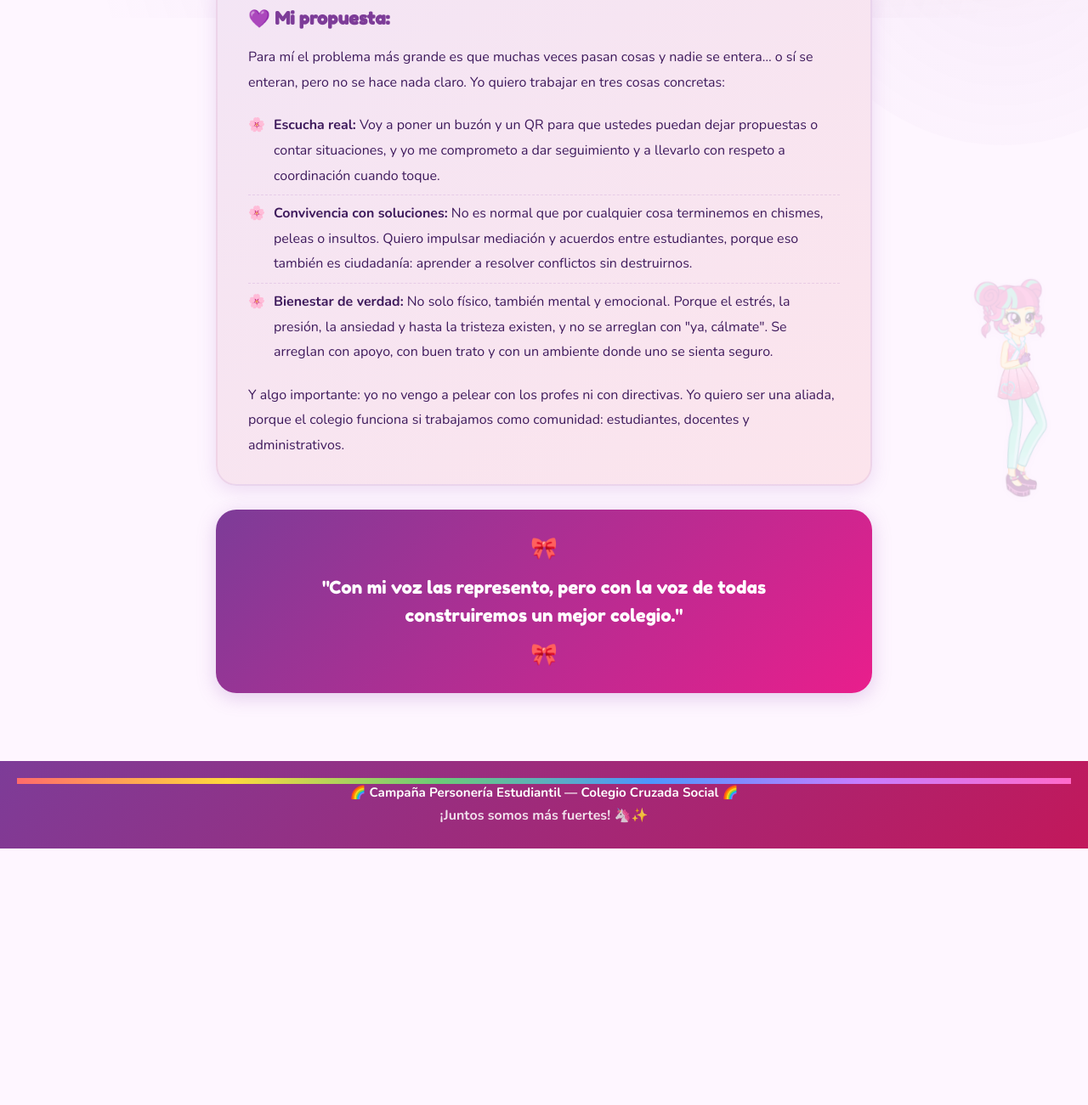
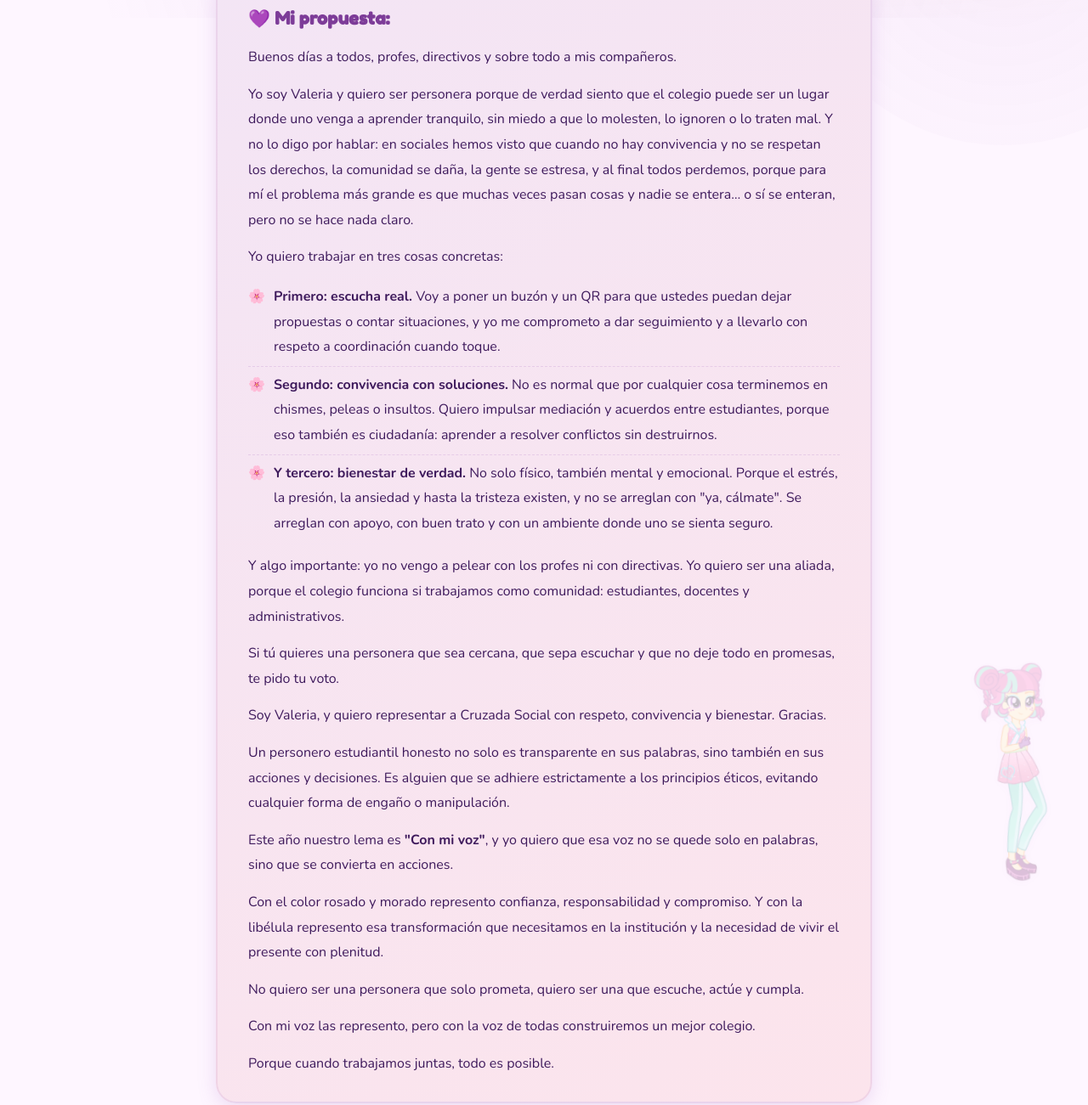
Before and after one commit to arolong/Valeria-personera, a website built with Vite: page discurso.html in a window 1280 px wide. Shown: the part 779-2080 px from the top of the page at 85% size. Before the commit the page ends 1778 px from the top, so only its background shows below. Built offline with nearby package versions, Linux system fonts and the light colour scheme.

Commit message:
Restaurar contenido del discurso, solo eliminar titulo Valeria Te Escucha

```diff
--- a/discurso.html
+++ b/discurso.html
@@ -51,29 +51,66 @@
     <div class="content-card accent-card">
       <h3>💜 Mi propuesta: </h3>
       <p>
-        Para mí el problema más grande es que muchas veces pasan cosas y nadie se entera… o sí se enteran,
-        pero no se hace nada claro. Yo quiero trabajar en tres cosas concretas:
+        Buenos días a todos, profes, directivos y sobre todo a mis compañeros.
       </p>
-      <ul style="margin-top:14px;">
+      <p style="margin-top:14px;">
+        Yo soy Valeria y quiero ser personera porque de verdad siento que el colegio puede ser un lugar donde
+        uno venga a aprender tranquilo, sin miedo a que lo molesten, lo ignoren o lo traten mal. Y no lo digo
+        por hablar: en sociales hemos visto que cuando no hay convivencia y no se respetan los derechos, la
+        comunidad se daña, la gente se estresa, y al final todos perdemos, porque para mí el problema más
+        grande es que muchas veces pasan cosas y nadie se entera… o sí se enteran, pero no se hace nada claro.
+      </p>
+      <p style="margin-top:14px;">Yo quiero trabajar en tres cosas concretas:</p>
+      <ul style="margin-top:10px;">
         <li>
-          <strong>Escucha real:</strong> Voy a poner un buzón y un QR para que ustedes puedan dejar propuestas
-          o contar situaciones, y yo me comprometo a dar seguimiento y a llevarlo con respeto a coordinación
-          cuando toque.
+          <strong>Primero: escucha real.</strong> Voy a poner un buzón y un QR para que ustedes puedan dejar
+          propuestas o contar situaciones, y yo me comprometo a dar seguimiento y a llevarlo con respeto a
+          coordinación cuando toque.
         </li>
         <li>
-          <strong>Convivencia con soluciones:</strong> No es normal que por cualquier cosa terminemos en chismes,
-          peleas o insultos. Quiero impulsar mediación y acuerdos entre estudiantes, porque eso también es
-          ciudadanía: aprender a resolver conflictos sin destruirnos.
+          <strong>Segundo: convivencia con soluciones.</strong> No es normal que por cualquier cosa terminemos
+          en chismes, peleas o insultos. Quiero impulsar mediación y acuerdos entre estudiantes, porque eso
+          también es ciudadanía: aprender a resolver conflictos sin destruirnos.
         </li>
         <li>
-          <strong>Bienestar de verdad:</strong> No solo físico, también mental y emocional. Porque el estrés,
-          la presión, la ansiedad y hasta la tristeza existen, y no se arreglan con "ya, cálmate". Se arreglan
-          con apoyo, con buen trato y con un ambiente donde uno se sienta seguro.
+          <strong>Y tercero: bienestar de verdad.</strong> No solo físico, también mental y emocional. Porque
+          el estrés, la presión, la ansiedad y hasta la tristeza existen, y no se arreglan con "ya, cálmate".
+          Se arreglan con apoyo, con buen trato y con un ambiente donde uno se sienta seguro.
         </li>
       </ul>
       <p style="margin-top:14px;">
         Y algo importante: yo no vengo a pelear con los profes ni con directivas. Yo quiero ser una aliada,
         porque el colegio funciona si trabajamos como comunidad: estudiantes, docentes y administrativos.
+      </p>
+      <p style="margin-top:14px;">
+        Si tú quieres una personera que sea cercana, que sepa escuchar y que no deje todo en promesas,
+        te pido tu voto.
+      </p>
+      <p style="margin-top:14px;">
+        Soy Valeria, y quiero representar a Cruzada Social con respeto, convivencia y bienestar. Gracias.
+      </p>
+      <p style="margin-top:14px;">
+        Un personero estudiantil honesto no solo es transparente en sus palabras, sino también en sus acciones
+        y decisiones. Es alguien que se adhiere estrictamente a los principios éticos, evitando cualquier forma
+        de engaño o manipulación.
+      </p>
+      <p style="margin-top:14px;">
+        Este año nuestro lema es <strong>"Con mi voz"</strong>, y yo quiero que esa voz no se quede solo en
+        palabras, sino que se convierta en acciones.
+      </p>
+      <p style="margin-top:14px;">
+        Con el color rosado y morado represento confianza, responsabilidad y compromiso. Y con la libélula
+        represento esa transformación que necesitamos en la institución y la necesidad de vivir el presente
+        con plenitud.
+      </p>
+      <p style="margin-top:14px;">
+        No quiero ser una personera que solo prometa, quiero ser una que escuche, actúe y cumpla.
+      </p>
+      <p style="margin-top:14px;">
+        Con mi voz las represento, pero con la voz de todas construiremos un mejor colegio.
+      </p>
+      <p style="margin-top:14px;">
+        Porque cuando trabajamos juntas, todo es posible.
       </p>
     </div>
 
```
